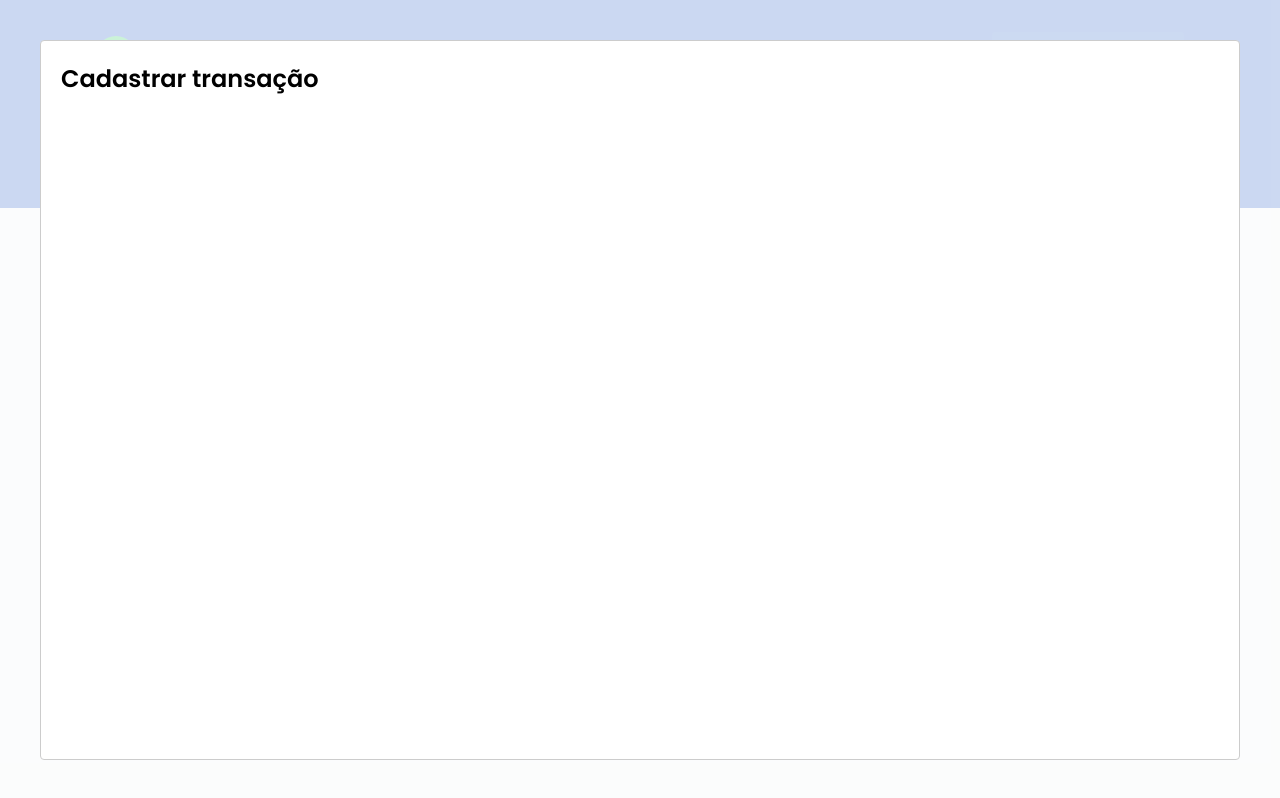
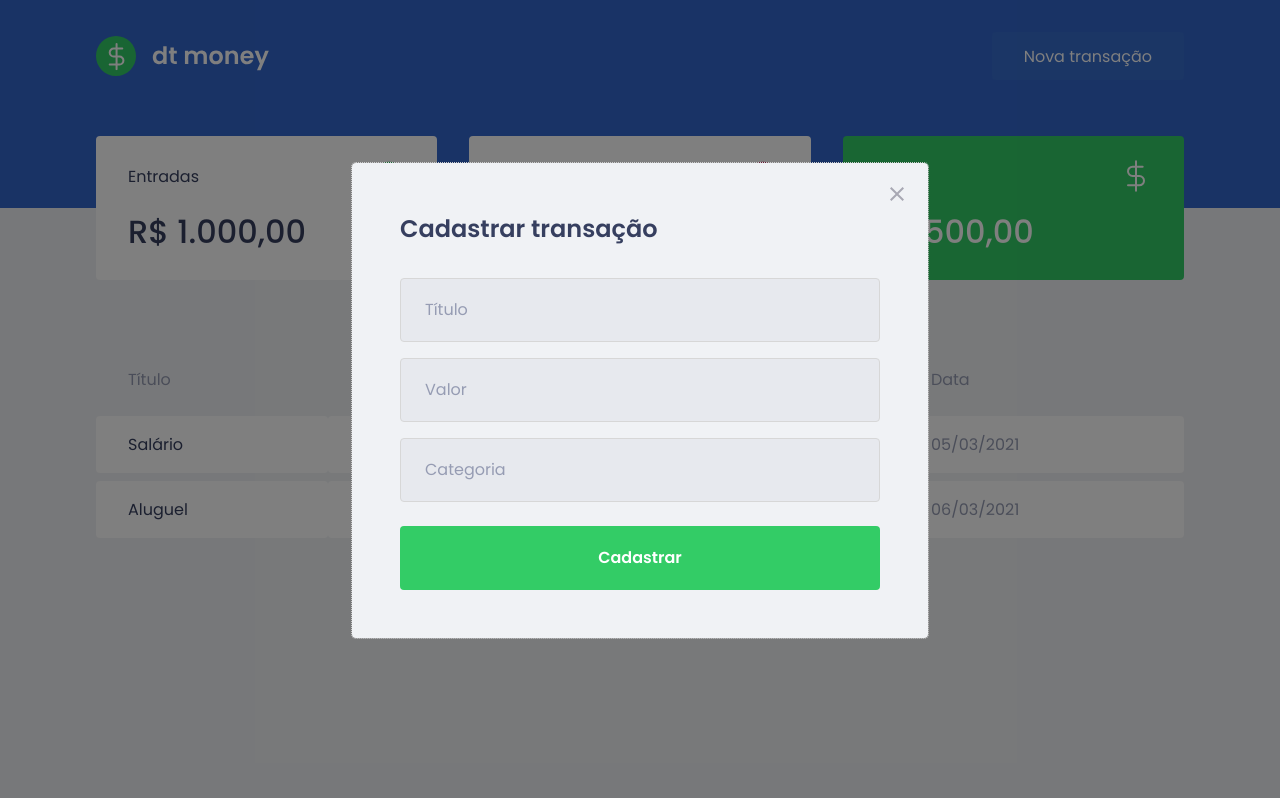
Before and after one commit to JFMacedo/dtmoney, a React (Create React App) app: page / in a window 1280 px wide. Both pictures are taken after a click on the button "Nova transação". Built offline with nearby package versions, Linux system fonts and the light colour scheme; no server answers; what miragejs would draw is missing.

Commit message:
added NewTransactionModal content

```diff
--- a/src/components/NewTransactoinModal/index.tsx
+++ b/src/components/NewTransactoinModal/index.tsx
@@ -1,4 +1,8 @@
 import Modal from 'react-modal';
+
+import closeImg from '../../assets/close.svg';
+
+import { Container } from './styles';
 
 interface NewTransactoinModalProps {
   isOpen: boolean;
@@ -12,8 +16,25 @@
     <Modal
         isOpen={ isOpen }
         onRequestClose={ onRequestClose}
+        overlayClassName="react-modal-overlay"
+        className="react-modal-content"
       >
-        <h2>Cadastrar transação</h2>
+        <button
+          type="button"
+          onClick={ onRequestClose }
+          className="react-modal-close"
+        >
+          <img src={ closeImg } alt="Fechar modal"/>
+        </button>
+
+        <Container>
+          <h2>Cadastrar transação</h2>
+
+          <input type="text" placeholder="Título" />
+          <input type="number" placeholder="Valor" />
+          <input type="text" placeholder="Categoria" />
+          <button type="submit">Cadastrar</button>
+        </Container>
       </Modal>
   );
 }
--- a/src/components/NewTransactoinModal/styles.ts
+++ b/src/components/NewTransactoinModal/styles.ts
@@ -1,5 +1,46 @@
 import styled from "styled-components";
 
-export const Container = styled.div`
+export const Container = styled.form`
+  h2 {
+    margin-bottom: 2rem;
+    font-size: 1.5rem;
+    color: var(--color-text-title);
+  }
 
+  input {
+    width: 100%;
+    padding: 0 1.5rem;
+    height: 4rem;
+    font-size: 1rem;
+    font-weight: 400;
+    border-radius: 0.25rem;
+    border: 1px solid var(--color-input-border);
+    background-color: var(--color-input-background);
+
+    &::placeholder {
+      color: var(--color-text-body);
+    }
+
+    & + input {
+      margin-top: 1rem;
+    }
+  }
+
+  button[type="submit"] {
+    width: 100%;
+    margin-top: 1.5rem;
+    padding: 0 1.5rem;
+    height: 4rem;
+    font-size: 1rem;
+    font-weight: 600;
+    border-radius: 0.25rem;
+    border: none;
+    color: #FFFFFF;
+    background-color: var(--color-green);
+    transition: filter 200ms;
+
+    &:hover {
+      filter: brightness(1.1);
+    }
+  }
 `;
--- a/src/styles/global.ts
+++ b/src/styles/global.ts
@@ -6,6 +6,8 @@
     --color-blue: #3366CC;
     --color-blue-light: #366CCC;
     --color-green: #33CC66;
+    --color-input-background: #E7E9EE;
+    --color-input-border: #D7D7D7;
     --color-red: #CC3366;
     --color-shape: #FFFFFF;
     --color-text-title: #363F5F;
@@ -16,6 +18,10 @@
     margin: 0;
     padding: 0;
     box-sizing: border-box;
+
+    &:focus {
+      outline: 1px dotted #CCCCCC;
+    }
   }
 
   html {
@@ -51,4 +57,39 @@
     opacity: 0.6;
     cursor: not-allowed;
   }
+
+  .react-modal-overlay {
+    position: fixed;
+    top: 0;
+    left: 0;
+    bottom: 0;
+    right: 0;
+    display: flex;
+    align-items: center;
+    justify-content: center;
+    background-color: #00000080;
+  }
+
+  .react-modal-content {
+    position: relative;
+    width: 100%;
+    max-width: 576px;
+    padding: 3rem;
+    border-radius: 0.25rem;
+    background-color: var(--color-background);
+  }
+
+  .react-modal-close {
+    position: absolute;
+    top: 1.5rem;
+    right: 1.5rem;
+    border: none;
+    line-height: 0;
+    background-color: transparent;
+    transition: filter 200ms;
+
+    &:hover {
+      filter: brightness(0.7);
+    }
+  }
 `;
```
